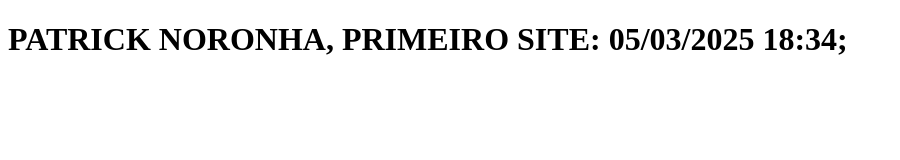
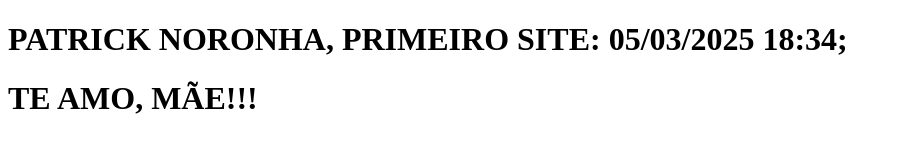
Before and after one commit to TheGentleTotoro/primeira_hospedagem, a plain HTML site: page index.html in a window 1280 px wide. Shown: the whole page, without its empty margins (0-900 px from the left). Drawn offline with Linux system fonts and the light colour scheme.

Commit message:
Update index.html

```diff
--- a/index.html
+++ b/index.html
@@ -6,5 +6,6 @@
 </head>
 <body>
     <h1>PATRICK NORONHA, PRIMEIRO SITE: 05/03/2025 18:34;</h1>
+    <h1>TE AMO, MÃE!!!</h1>
 </body>
 </html>
```
